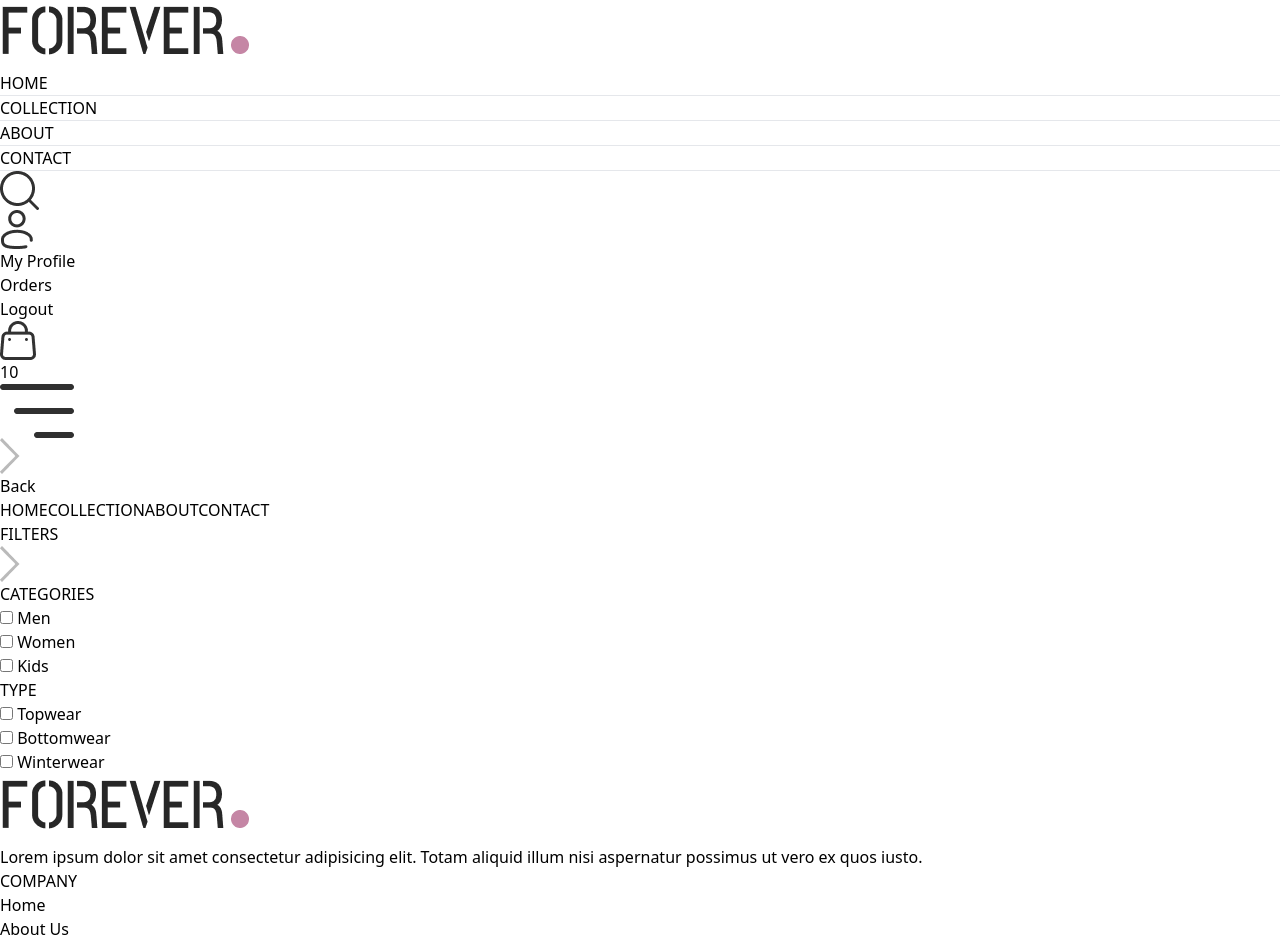
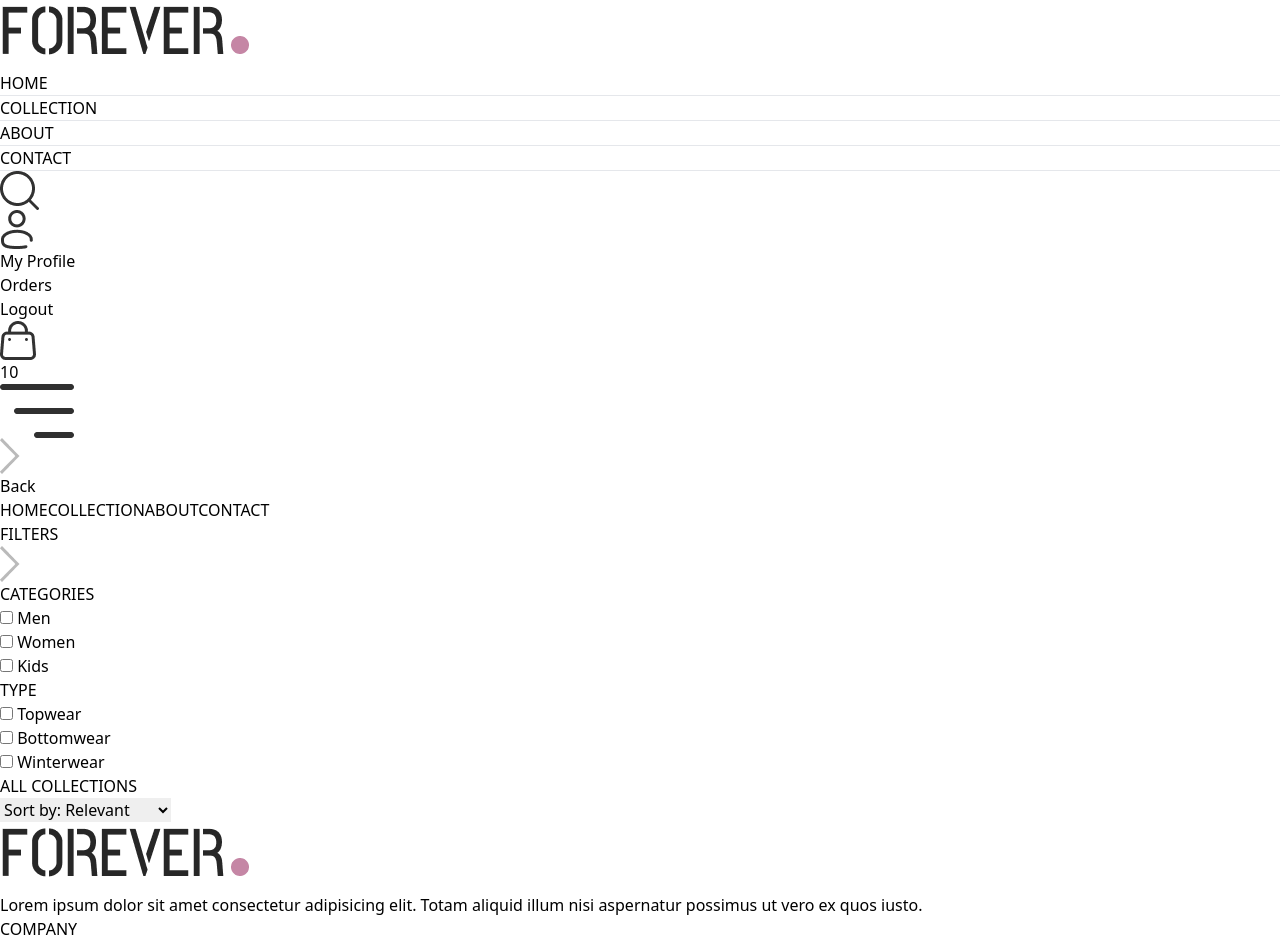
Before and after one commit to Kadunapikin/Chongai-store, a React (Vite) app in the folder frontend/: page /Collection in a window 1280 px wide. Shown: the top 945 px of the page. Built offline with nearby package versions, Linux system fonts and the light colour scheme.

Commit message:
add sort option

```diff
--- a/frontend/src/pages/Collection.jsx
+++ b/frontend/src/pages/Collection.jsx
@@ -1,6 +1,7 @@
 import React, { useContext, useState } from 'react'
 import { ShopContext } from '../context/ShopContext'
 import { assets } from '../assets/assets';
+import Title from '../components/Title';
 
 const Collection = () => {
 
@@ -48,7 +49,19 @@
                     </p>
                 </div>
             </div>
+        </div>
+        {/* Right side */}
+        <div className='flex-1'>
+            <div className='flex justify-between text-base sm:text-2xl mb-4'>
+                <Title text1={'ALL'} text2={'COLLECTIONS'}/>
+                {/* Product sort */}
+                <select className='border-2 border-gray-300 text-sm px-2'>
+                    <option value="relevant">Sort by: Relevant</option>
+                    <option value="low-high">Sort by: Low to High</option>
+                    <option value="high-low">Sort by: High to Low</option>
+                </select>
 
+            </div>
         </div>
     </div>
   )
```
